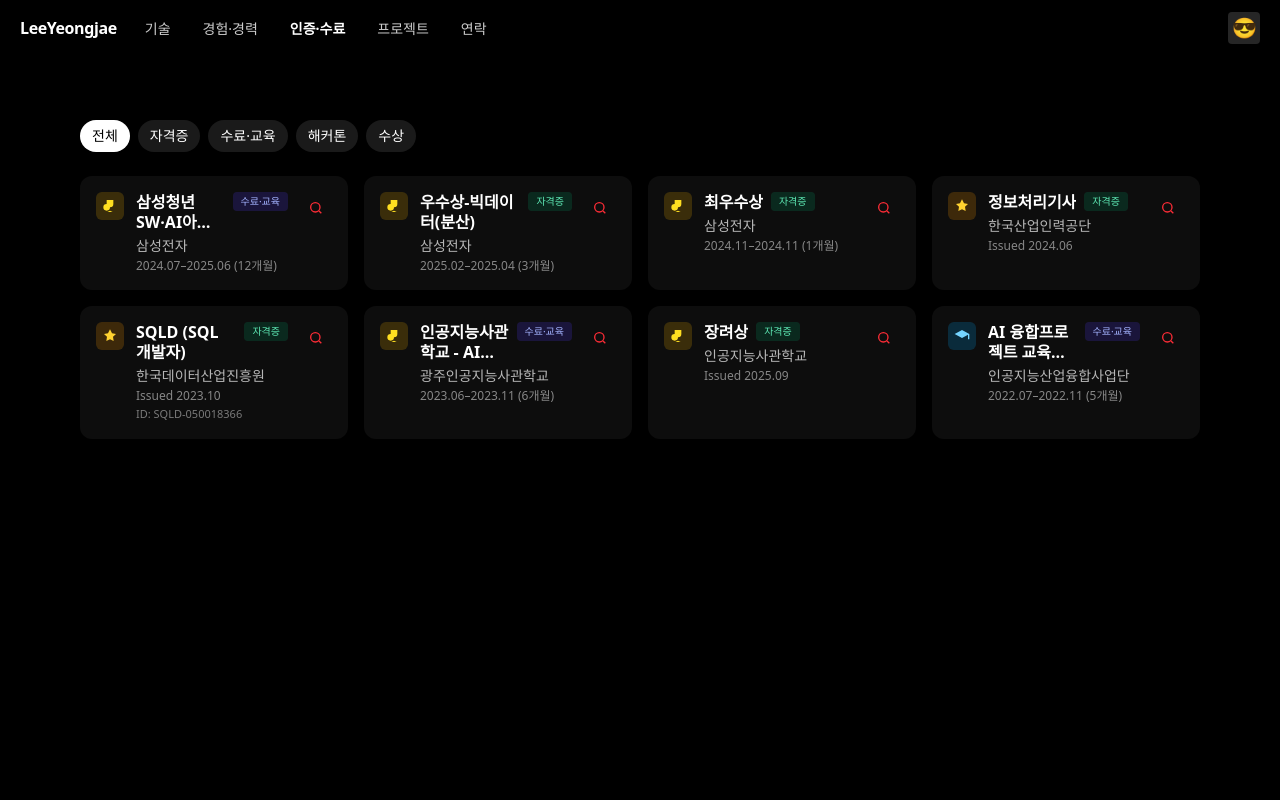
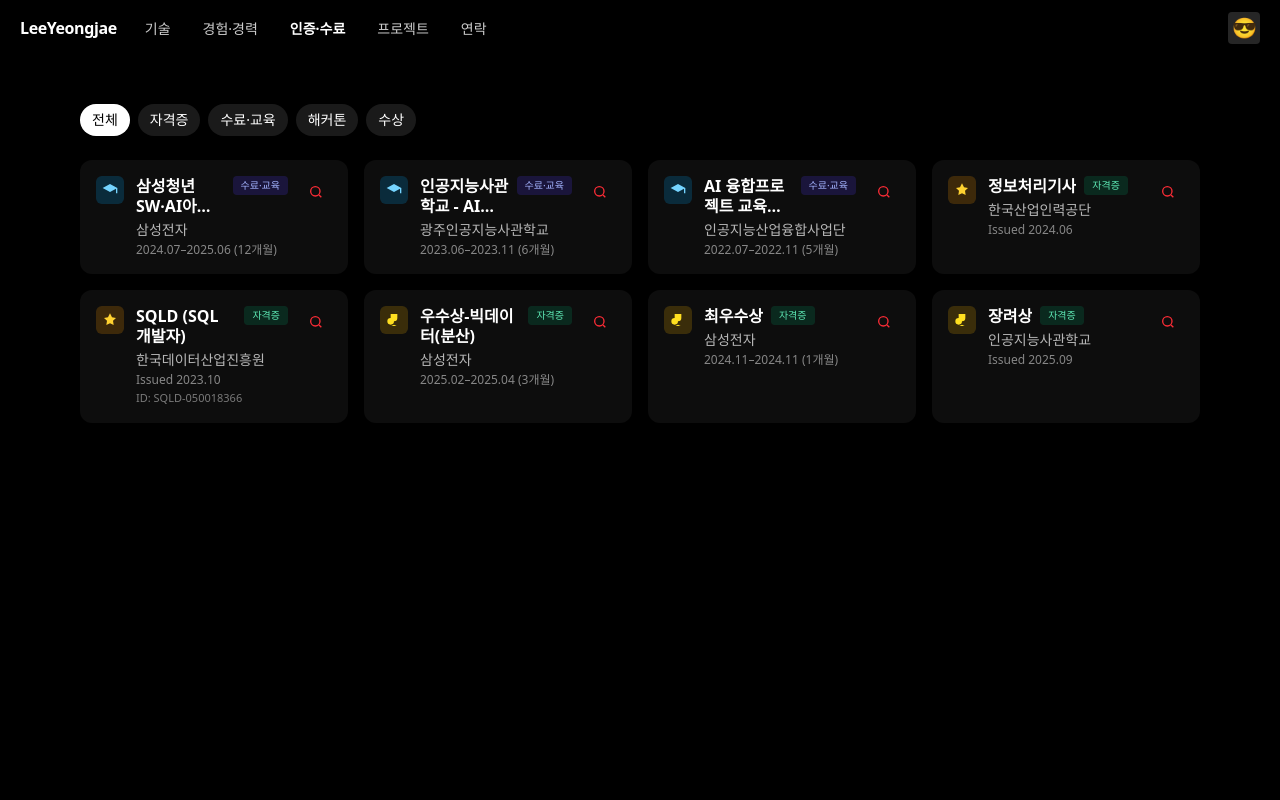
Before and after one commit to yj901010/portfolio, a React (Vite) app in the folder FE/: page /certs in a window 1280 px wide. Shown: the top 800 px of the page. Built offline with nearby package versions, Linux system fonts and the light colour scheme.

Commit message:
fix: 수정

```diff
--- a/FE/src/assets/certs.ts
+++ b/FE/src/assets/certs.ts
@@ -3,7 +3,7 @@
 
 export const CERTS: Certificate[] = [
   {
-    id: "ssafy-1",
+    id: "ssafy-course-2024",
     title: "삼성청년SW·AI아카데미(SSAFY)",
     issuer: "삼성전자",
     category: "course",
@@ -11,33 +11,31 @@
     endDate:   "2025-06-30",
     issueDate: "2025-06-24",
     skills: ["Python", "Spring Boot", "Django", "FastAPI", "CS/알고리즘", "팀 프로젝트"],
-    tags: ["award"],
     previewUrl: pub("certs/ssafy.png"),
   },
   {
-    id: "ssafy-2",
-    title: "우수상-빅데이터(분산)",
-    issuer: "삼성전자",
-    category: "license",
-    startDate: "2025-02-24",
-    endDate:   "2025-04-11",
-    issueDate: "2025-04-11",
-    skills: ["Spring Boot", "FastAPI", "Elasticsearch", "Hadoop", "Spark", "Kafka"],
-    tags: ["award"],
-    previewUrl: pub("certs/ExcellenceAward.png"),
+    id: "gai-course-2023",
+    title: "인공지능사관학교 - AI기반 웹서비스(Spring)",
+    issuer: "광주인공지능사관학교",
+    category: "course",
+    startDate: "2023-06-07",
+    endDate:   "2023-11-28",
+    issueDate: "2023-11-28",
+    skills: ["Java", "Spring Boot", "ML", "RL", "MySQL", "팀 프로젝트"],
+    previewUrl: pub("certs/gwaischool.jpg"),
   },
   {
-    id: "ssafy-2",
-    title: "최우수상",
-    issuer: "삼성전자",
-    category: "license",
-    startDate: "2024-11-18",
-    endDate:   "2024-11-29",
-    issueDate: "2024-11-29",
-    skills: ["Python", "Django", "Vue", "AWS"],
-    tags: ["award"],
-    previewUrl: pub("certs/GrandPrize.png"),
+    id: "ai-project-2022",
+    title: "AI 융합프로젝트 교육사업 - 딥러닝 기반 호감도 개발 프로젝트",
+    issuer: "인공지능산업융합사업단",
+    category: "course",
+    startDate: "2022-07-18",
+    endDate:   "2022-11-30",
+    issueDate: "2022-11-30",
+    skills: ["Android", "AI", "팀 프로젝트"],
+    previewUrl: pub("certs/aiproject.pdf"),
   },
+
   {
     id: "ipe-2024",
     title: "정보처리기사",
@@ -55,20 +53,33 @@
     credentialId: "SQLD-050018366",
     previewUrl: pub("certs/sqld.pdf"),
   },
+
   {
-    id: "gjaischool-1",
-    title: "인공지능사관학교 - AI기반 웹서비스(Spring)",
-    issuer: "광주인공지능사관학교",
-    category: "course",
-    startDate: "2023-06-07",
-    endDate:   "2023-11-28",
-    issueDate: "2023-11-28",
-    skills: ["Java", "Spring Boot", "ML", "RL", "MySQL", "팀 프로젝트"],
+    id: "ssafy-award-excellence-2025",
+    title: "우수상-빅데이터(분산)",
+    issuer: "삼성전자",
+    category: "license",
+    startDate: "2025-02-24",
+    endDate:   "2025-04-11",
+    issueDate: "2025-04-11",
+    skills: ["Spring Boot", "FastAPI", "Elasticsearch", "Hadoop", "Spark", "Kafka"],
     tags: ["award"],
-    previewUrl: pub("certs/gwaischool.jpg"),
+    previewUrl: pub("certs/ExcellenceAward.png"),
   },
   {
-    id: "ssafy-2",
+    id: "ssafy-award-grand-2024",
+    title: "최우수상",
+    issuer: "삼성전자",
+    category: "license",
+    startDate: "2024-11-18",
+    endDate:   "2024-11-29",
+    issueDate: "2024-11-29",
+    skills: ["Python", "Django", "Vue", "AWS"],
+    tags: ["award"],
+    previewUrl: pub("certs/GrandPrize.png"),
+  },
+  {
+    id: "gai-award-encouragement-2025",
     title: "장려상",
     issuer: "인공지능사관학교",
     category: "license",
@@ -77,15 +88,4 @@
     tags: ["award"],
     previewUrl: pub("certs/EncouragementAward.jpg"),
   },
-  {
-    id: "aiproject-1",
-    title: "AI 융합프로젝트 교육사업 - 딥러닝 기반 호감도 개발 프로젝트",
-    issuer: "인공지능산업융합사업단",
-    category: "course",
-    startDate: "2022-07-18",
-    endDate:   "2022-11-30",
-    issueDate: "2022-11-30",
-    skills: ["Android", "AI", "팀 프로젝트"],
-    previewUrl: pub("certs/aiproject.pdf"),
-  },
 ];
--- a/FE/src/components/MediaLightbox.tsx
+++ b/FE/src/components/MediaLightbox.tsx
@@ -19,13 +19,13 @@
 
   return (
     <div
-      className="fixed inset-0 z-[999] bg-black/80 backdrop-blur-sm"
+      className="fixed inset-0 z-[999] bg-black/50 backdrop-blur-sm"
       role="dialog"
       aria-modal="true"
-      onClick={onClose}
+      onMouseDown={onClose}
     >
       <button
-        onClick={onClose}
+        onMouseDown={(e) => { e.stopPropagation(); onClose(); }}
         className="absolute top-4 right-4 rounded-md bg-white/10 hover:bg-white/20 text-white px-3 py-1.5"
         aria-label="닫기"
       >
@@ -34,16 +34,16 @@
 
       <div
         className="absolute inset-4 md:inset-10 grid place-items-center"
-        onClick={(e) => e.stopPropagation()}
+        onMouseDown={(e) => e.stopPropagation()}
       >
         {isPdf ? (
-          <div className="h-full w-full grid grid-rows-[1fr_auto] gap-3 place-items-center">
+           <div className="h-full w-full grid grid-rows-[1fr_auto] gap-3 place-items-center">
             <iframe
               src={`${src}#toolbar=1&view=FitH`}
               title={alt || "PDF"}
               className="row-start-1 rounded-lg bg-white w-[90vw] md:w-[55vw] h-[55vh] shadow-2xl"
             />
-            <div className="row-start-2 flex items-center justify-center gap-3">
+            <div className="row-start-2">
               <a
                 href={src}
                 target="_blank"
@@ -51,13 +51,6 @@
                 className="inline-flex items-center gap-2 rounded bg-white px-3 py-1.5 text-black hover:bg-white/90"
               >
                 새 탭에서 열기
-              </a>
-              <a
-                href={src}
-                download
-                className="inline-flex items-center gap-2 rounded bg-white/10 px-3 py-1.5 text-white hover:bg-white/15"
-              >
-                다운로드
               </a>
             </div>
           </div>
--- a/FE/src/pages/Certifications.tsx
+++ b/FE/src/pages/Certifications.tsx
@@ -20,15 +20,36 @@
 
   const list = React.useMemo(() => {
     if (active === "all") return CERTS;
-    if (active === "license" || active === "course") {
-      return CERTS.filter((c) => c.category === active);
+
+    if (active === "license") {
+      return CERTS.filter(
+        (c) =>
+          c.category === "license" &&
+          !(c.tags?.includes("hackathon")) &&
+          !(c.tags?.includes("award"))
+      );
     }
-    return CERTS.filter((c) => c.tags?.includes(active as CertTag));
+
+    if (active === "course") {
+      return CERTS.filter(
+        (c) =>
+          c.category === "course" &&
+          !(c.tags?.includes("hackathon")) &&
+          !(c.tags?.includes("award"))
+      );
+    }
+
+    if (active === "hackathon") {
+      return CERTS.filter((c) => c.tags?.includes("hackathon"));
+    }
+
+    // award
+    return CERTS.filter((c) => c.tags?.includes("award"));
   }, [active]);
 
   return (
     <div className="min-h-screen bg-black text-white">
-      <section className="mx-auto max-w-6xl px-4 pt-16 md:pt-20 lg:pt-24">
+      <section className="mx-auto max-w-6xl px-4 pt-14 md:pt-16 lg:pt-20">
         <div className="mt-2 md:mt-4 flex flex-wrap gap-2">
           {CHIPS.map((c) => (
             <button
```
